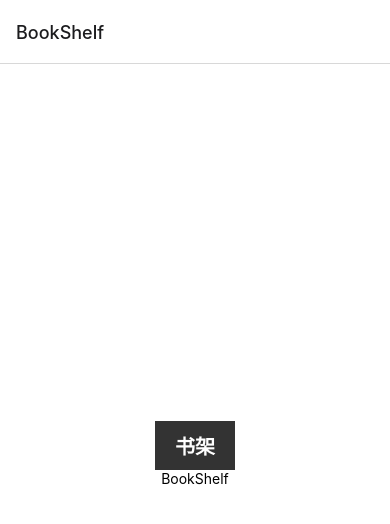
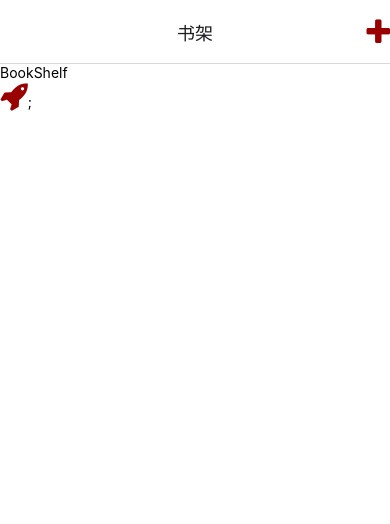
Before and after one commit to MyNetdisk/EbookApp, a React Native app: screen /BookShelf in a window 390 px wide. Shown: the top 524 px of the page. Built offline with nearby package versions, Linux system fonts and the light colour scheme.

Commit message:
feat: 添加react-native-vector-icons

```diff
--- a/App.tsx
+++ b/App.tsx
@@ -28,7 +28,14 @@ function App(): React.JSX.Element {
     <NavigationContainer>
       <Stack.Navigator>
         {routes.map((route) => (
-          <Stack.Screen key={route.name} name={route.name} component={route.component} />
+          <Stack.Screen
+            key={route.name}
+            name={route.name}
+            component={route.component}
+            options={{
+              headerTitle:' route.title',
+            }}
+          />
         ))}
       </Stack.Navigator>
     </NavigationContainer>
--- a/package.json
+++ b/package.json
@@ -12,12 +12,14 @@
   "dependencies": {
     "@react-navigation/native": "^6.1.17",
     "@react-navigation/native-stack": "^6.9.26",
+    "@types/react-native-vector-icons": "^6.4.18",
     "react": "18.2.0",
     "react-native": "0.74.1",
     "react-native-gesture-handler": "^2.16.2",
     "react-native-reanimated": "^3.11.0",
     "react-native-safe-area-context": "^4.10.3",
-    "react-native-screens": "^3.31.1"
+    "react-native-screens": "^3.31.1",
+    "react-native-vector-icons": "^10.1.0"
   },
   "devDependencies": {
     "@babel/core": "^7.20.0",
--- a/src/pages/Shelf/index.tsx
+++ b/src/pages/Shelf/index.tsx
@@ -1,13 +1,29 @@
-import React from 'react';
-import { View, Text, StyleSheet } from 'react-native';
+import React, { useEffect } from 'react';
+import { View, Text, StyleSheet, TouchableOpacity } from 'react-native';
+import Icon from 'react-native-vector-icons/FontAwesome';
 
-import Header from '../../components/Header/index';
-
-const BookShelf = (): JSX.Element => {
+const BookShelf = ({ navigation, route }: any): JSX.Element => {
+    useEffect(() => {
+        // 执行一些操作
+        navigation.setOptions({
+            headerTitle: '书架',
+            headerRight: () => (
+                <TouchableOpacity onPress={() => { }}>
+                    <Text>
+                        <Icon name="plus" size={30} color="#900" />
+                    </Text>
+                </TouchableOpacity>
+            ),
+            headerTitleAlign: 'center',
+        })
+    }, [])
     return (
         <View style={styles.container}>
-            <Header title='书架' />
             <Text>BookShelf</Text>
+            <Text>
+                <Icon name="rocket" size={30} color="#900" />;
+            </Text>
+
         </View>
     )
 }
@@ -16,8 +32,6 @@ const styles = StyleSheet.create({
     container: {
         flex: 1,
         backgroundColor: '#fff',
-        alignItems: 'center',
-        justifyContent: 'center',
     },
 })
 
--- a/src/router/NavigationConfig.ts
+++ b/src/router/NavigationConfig.ts
@@ -13,7 +13,8 @@ export type RootStackParamList = {
  */
 export const routes: {
     name: string,
+    title: string,
     component: ({ navigation, route }: any) => JSX.Element,
 }[] = [
-        { name: NavigationKeys.BookShelf, component: BookShelf },
+        { name: NavigationKeys.BookShelf, component: BookShelf, title: '书架' },
     ]
```
Also changed, not shown: 2 other files (tests, documents, lock files or other folders).
